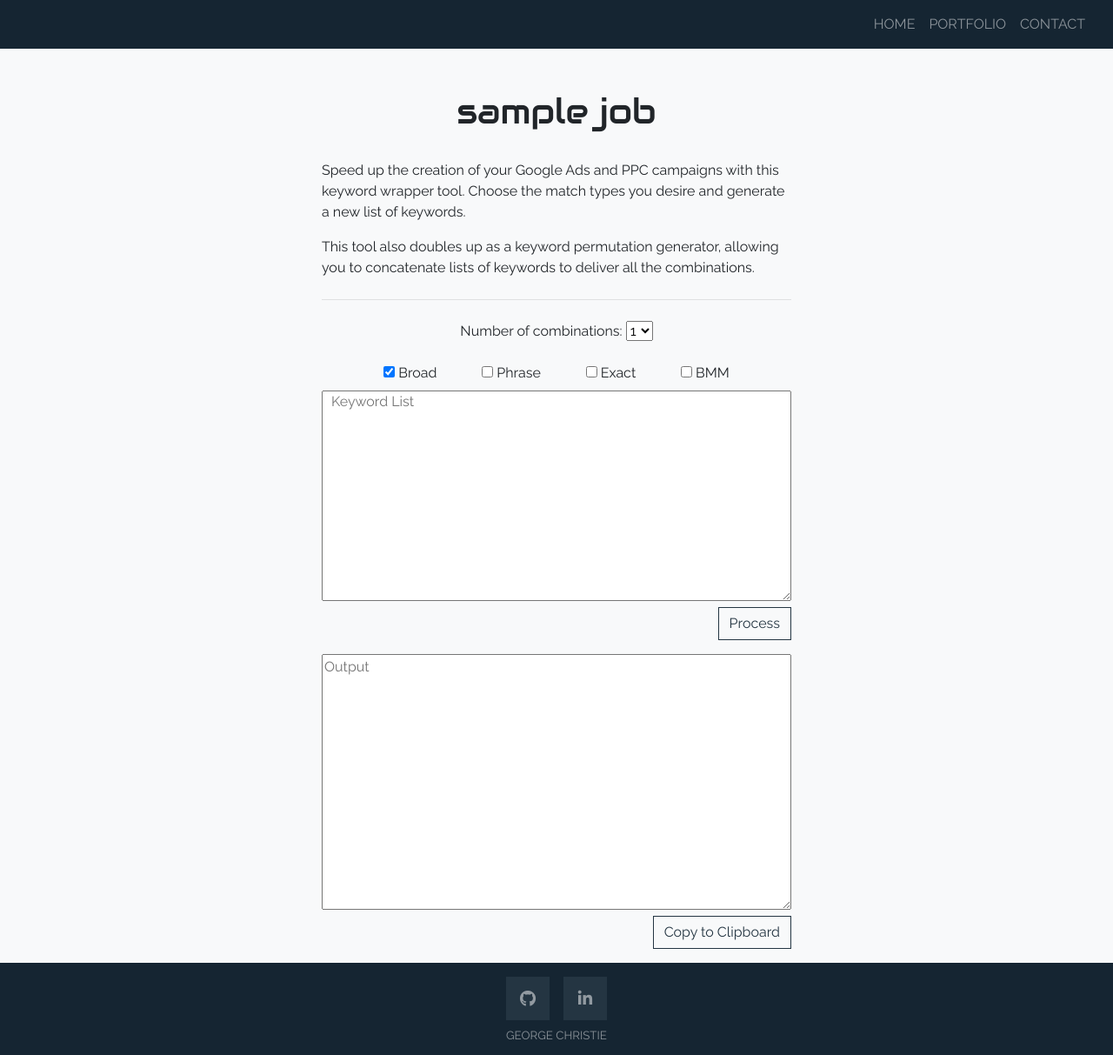
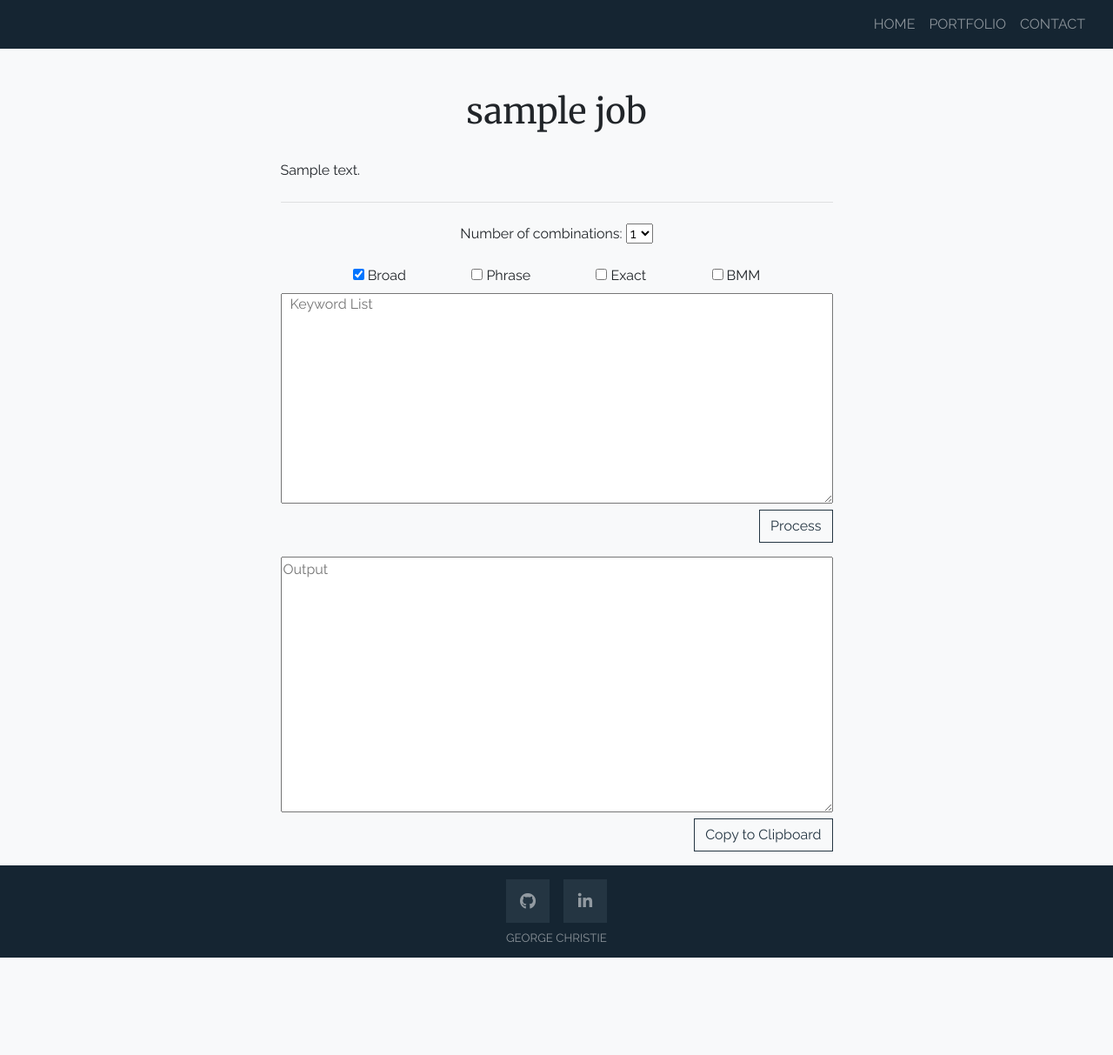
Before and after one commit to GTXiee/portfolio-project, a Django app: template jobs/templates/jobs/keyword-wrapper.html in a window 1280 px wide. Shown: the whole page at 87% size. After the commit the page ends 1101 px from the top, so only its background shows below. Run offline with Django 3.2, Linux system fonts and the light colour scheme; the template is opened without the code that fills it: most values are stand-ins (such as "Sample title", 1, 10 or a date in 2020); data that the repository does not hold is empty; some libraries are stand-ins or nearby versions.

Commit message:
Updated heading font, made kw wrapper description editable from admin, left aligned paragraph on homepage

```diff
--- a/jobs/models.py
+++ b/jobs/models.py
@@ -1,6 +1,7 @@
 from django.db import models
 from django.urls import reverse
 from django.utils.text import slugify
+from django.utils.html import format_html
 
 from taggit.managers import TaggableManager
 
--- a/jobs/templates/jobs/keyword-wrapper.html
+++ b/jobs/templates/jobs/keyword-wrapper.html
@@ -2,8 +2,7 @@
 {% load staticfiles %}
 
 {% block title %}Keyword Wrapper & Combination Tool | George Christie Development{% endblock %}
-{% block description %}Combine lists of keywords and choose your match types. This swiss army knife of keyword tools
-    will help speed up the creation of your PPC campaigns.{% endblock %}
+{% block description %}Combine lists of keywords and choose your match types. This swiss army knife of keyword tools will help speed up the creation of your PPC campaigns.{% endblock %}
 
 {% block content %}
 
@@ -15,14 +14,10 @@
 
         <section class="container py-3">
             <div class="row justify-content-center">
-                <div class="col-md-10 col-lg-6">
-                    <div class="row">
+                <div class="col-md-10 col-lg-7">
+                    <div class="row p-mb-0">
                         <div class="col">
-                            <p>Speed up the creation of your Google Ads and PPC campaigns with this
-                                keyword wrapper tool. Choose the match types you desire and generate
-                                a new list of keywords.
-                            <p class="mb-0">This tool also doubles up as a keyword permutation generator, allowing you to concatenate
-                                lists of keywords to deliver all the combinations.</p>
+                            {{ job.body|safe }}
                         </div>
                     </div>
 
--- a/portfolio/static/style.css
+++ b/portfolio/static/style.css
@@ -9,6 +9,10 @@
     /*--accent-color: #119da4;*/
     --accent-color: #66d7d1;
     --text-primary-color: #212529;
+}
+
+@font-face {
+    font-family: Calibri;
 }
 
 html {
@@ -25,7 +29,7 @@ body {
 }
 
 h1, h2 {
-    font-family: 'Audiowide', cursive;
+    font-family: 'Merriweather', serif;
     text-transform: lowercase;
     text-align: center;
 }
@@ -63,6 +67,10 @@ footer .icon-box i {
 
 footer .icon-box:hover {
     transform: scale(0.9);
+}
+
+.p-mb-0 p {
+    margin-bottom: 0;
 }
 
 .text-accent {
--- a/portfolio/templates/base.html
+++ b/portfolio/templates/base.html
@@ -10,7 +10,7 @@
     <!-- Bootstrap core CSS -->
     <link rel="stylesheet" href="https://stackpath.bootstrapcdn.com/bootstrap/4.2.1/css/bootstrap.min.css"
           integrity="sha384-GJzZqFGwb1QTTN6wy59ffF1BuGJpLSa9DkKMp0DgiMDm4iYMj70gZWKYbI706tWS" crossorigin="anonymous">
-    <link href="https://fonts.googleapis.com/css?family=Raleway|Audiowide|Material+Icons&display=swap" rel="stylesheet">
+    <link href="https://fonts.googleapis.com/css?family=Raleway|Merriweather|Audiowide|Material+Icons&display=swap" rel="stylesheet">
     <link rel="stylesheet" href="https://use.fontawesome.com/releases/v5.7.2/css/all.css"
           integrity="sha384-fnmOCqbTlWIlj8LyTjo7mOUStjsKC4pOpQbqyi7RrhN7udi9RwhKkMHpvLbHG9Sr" crossorigin="anonymous">
 
```
Also changed, not shown: jobs/templates/jobs/home.html (+2 -25 lines).
